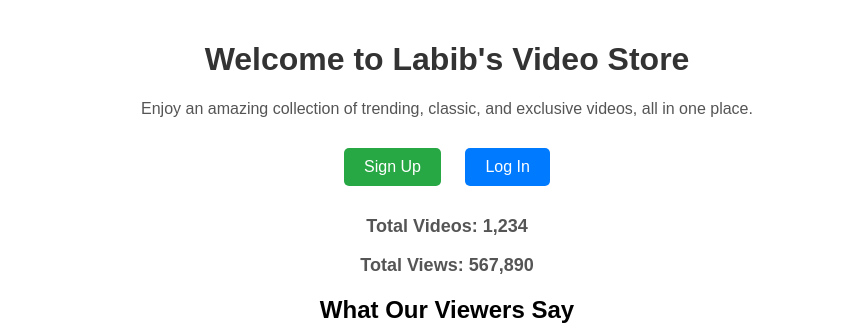
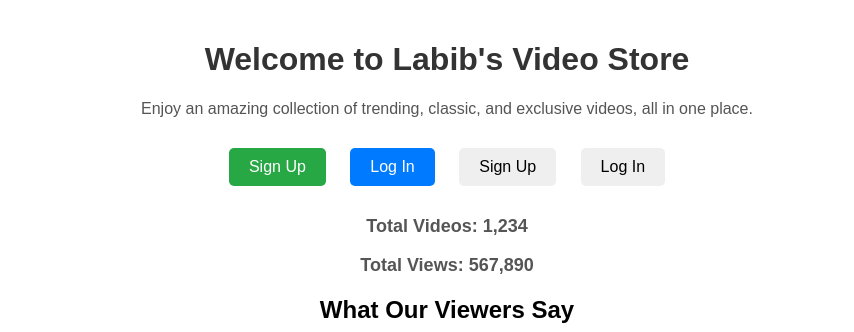
Before and after one commit to armahfuz13/labibsvs, a plain HTML site: page welcome.html in a window 1280 px wide. Shown: the top 332 px of the page, without its empty margins (193-1047 px from the left). Drawn offline with Linux system fonts and the light colour scheme.

Commit message:
Update welcome.html

```diff
--- a/welcome.html
+++ b/welcome.html
@@ -27,6 +27,9 @@
         <div class="auth-buttons">
             <button class="signup">Sign Up</button>
             <button class="login">Log In</button>
+            <button onclick="window.location.href='signup.html'">Sign Up</button>
+            <button onclick="window.location.href='main.html'">Log In</button>
+
         </div>
 
         <div class="stats">
```
